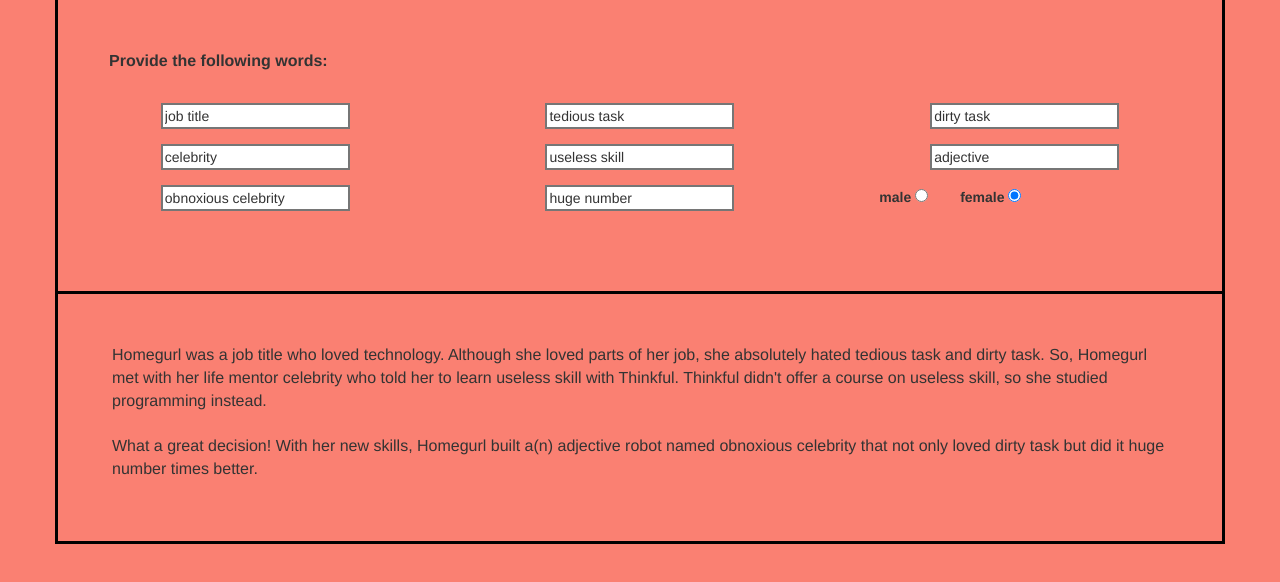
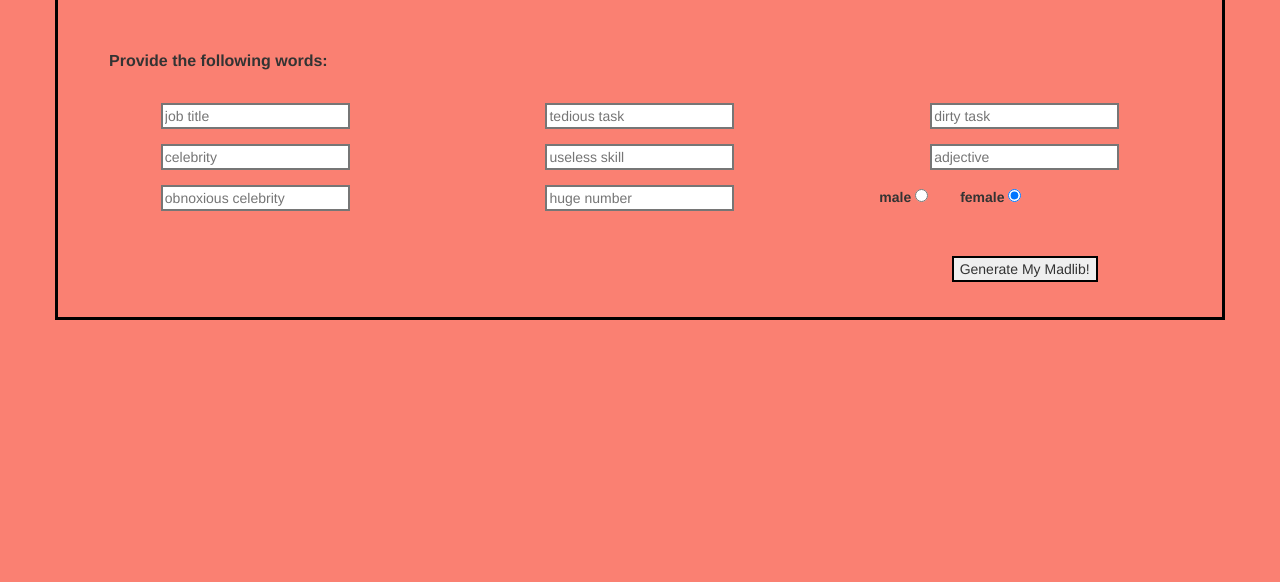
Before and after one commit to n8joseph/madlib, a plain HTML site: page index.html in a window 1280 px wide. Shown: the part 126-708 px from the top of the page. Drawn offline with nearby package versions, Linux system fonts and the light colour scheme.

Commit message:
added 2nd view

```diff
--- a/app.js
+++ b/app.js
@@ -2,4 +2,9 @@ angular.module('myApp', [])
 	.controller('MyCtrl', function($scope) {
 		$scope.genders = ['male', 'female'];
 		$scope.mygender = { current: 'female' }
+		$scope.myview = 1
+		$scope.submit = function() {
+
+		}
+
 	});
--- a/css/styles.css
+++ b/css/styles.css
@@ -57,11 +57,11 @@ input {
 }
 
 .inputrow {
-	margin-bottom: 20px;
+	margin-bottom: 0px;
 }
 
 #story {
-	padding: 20px 54px 50px 54px;
+	padding: 20px 54px 20px 54px;
 	display: block;
 	text-align: middle;
 
--- a/index.html
+++ b/index.html
@@ -22,56 +22,66 @@
      <!-- </div> -->
      </div>
    </div>
-      <div class="container" style="padding-top: 50px; padding-bottom: 50px; border-right: 3px solid black; border-left: 3px solid black; border-bottom: 3px solid black">
+      <div class="container" style="padding-top: 50px; padding-bottom: 20px; border-right: 3px solid black; border-left: 3px solid black; border-bottom: 3px solid black" ng-show="myview == 1">
         <div class="row">
           <div class="col-sm-8">
             <p style="margin-left: 36px; font-size: 16px"><strong>Provide the following words:</strong></p>
           </div>
         </div>
         <div id="inputs">
-          <form name="questionForm" novalidate class="form-horizontal">
+          <form name="questionForm" class="form-horizontal" ng-submit="submit()">
             <div class="form-group form-group-sm">
               <div class="row" style="margin-bottom: 15px">
                 <div class="col-sm-4">
-                 <input type="text" ng-model="job_title" ng-init="job_title='job title'" style="display: block;
+                 <input type="text" required ng-model="job_title" placeholder="job title" style="display: block;
              margin : 0 auto"/>
                 </div>
                 <div class="col-sm-4">
-                 <input type="text" ng-model="tedious_task" ng-init="tedious_task='tedious task'" style="display: block;
+                 <input type="text" required ng-model="tedious_task" placeholder="tedious task" style="display: block;
              margin : 0 auto"/>
                 </div>
                 <div class="col-sm-4">
-                 <input type="text" ng-model="dirty_task" ng-init="dirty_task='dirty task'" style="display: block;
+                 <input type="text" required ng-model="dirty_task" placeholder="dirty task" style="display: block;
              margin : 0 auto"/>
                </div>
               </div>
               <div class="row" style="margin-bottom: 15px">
                 <div class="col-sm-4">
-                  <input type="text" ng-model="celebrity" ng-init="celebrity='celebrity'" style="display: block;
+                  <input type="text" required ng-model="celebrity" placeholder="celebrity" style="display: block;
              margin : 0 auto"/>
                 </div>
                 <div class="col-sm-4">
-                  <input type="text" ng-model="useless_skill" ng-init="useless_skill='useless skill'" style="display: block;
+                  <input type="text" required ng-model="useless_skill" placeholder="useless skill" style="display: block;
              margin : 0 auto"/>
                 </div>
                 <div class="col-sm-4">
-                  <input type="text" ng-model="adjective" ng-init="adjective='adjective'" style="display: block;
+                  <input type="text" required ng-model="adjective" placeholder="adjective" style="display: block;
              margin : 0 auto"/>
                 </div>
               </div>
               <div class="row" style="margin-bottom: 15px">
                 <div class="col-sm-4">
-                  <input type="text" ng-model="obnoxious_celebrity" ng-init="obnoxious_celebrity='obnoxious celebrity'" style="display: block;
+                  <input type="text" required ng-model="obnoxious_celebrity" placeholder="obnoxious celebrity" style="display: block;
              margin : 0 auto"/>
                 </div>
                 <div class="col-sm-4">
-                  <input type="text" ng-model="huge_number" ng-init="huge_number='huge number'" style="display: block;
+                  <input type="number" required ng-model="huge_number" placeholder="huge number" style="display: block;
              margin : 0 auto"/>
                 </div>
                 <div class="col-sm-4">
                   <label ng-repeat="gender in genders" for="{{ gender }}" style="margin: 0 0px 0 32px">{{ gender }}
                   <input type="radio" ng-model="mygender.current" ng-value="gender"/></label>
                 </div>
+              </div>
+              <div class="row" style="margin-top: 45px">
+                <div class="col-sm-4"></div>
+                <div class="col-sm-4"></div>
+                <div class="col-sm-4">
+                  <input type="submit" value="Generate My Madlib!" ng-click="myview = 2" style="display: block;
+             margin : 0 auto"/>
+                </div>
+
+
               </div>
             </div>
           </form>
@@ -80,18 +90,28 @@
 
    </div>
 
-   <div class="container" style="border-right: 3px solid black; border-left: 3px solid black; border-bottom: 3px solid black; padding-top: 30px">
+   <div class="container" style="border-right: 3px solid black; border-left: 3px solid black; border-bottom: 3px solid black; padding-top: 30px; padding-bottom: 30px" ng-show="myview == 2">
        <div class="row">
          <div id="story">
             <p style="font-size: 16px">
-                <span ng-if="mygender.current=='female'">Homegurl</span><span ng-if="mygender.current=='male'">Homeboi</span> was a {{ job_title }} who loved technology. Although <span ng-if="mygender.current=='female'">she</span><span ng-if="mygender.current=='male'">he</span> loved parts of <span ng-if="mygender.current=='female'">her</span><span ng-if="mygender.current=='male'">his</span> job, <span ng-if="mygender.current=='female'">she</span><span ng-if="mygender.current=='male'">he</span> absolutely hated  {{ tedious_task }} and {{ dirty_task }}. So, <span ng-if="mygender.current=='female'">Homegurl</span><span ng-if="mygender.current=='male'">Homeboi</span> met with <span ng-if="mygender.current=='female'">her</span><span ng-if="mygender.current=='male'">his</span> life mentor {{ celebrity }} who told her to learn {{ useless_skill }} with Thinkful. Thinkful didn't offer a course on {{ useless_skill }}, so <span ng-if="mygender.current=='female'">she</span><span ng-if="mygender.current=='male'">he</span> studied programming instead.
+                <span ng-if="mygender.current=='female'">Homegurl</span><span ng-if="mygender.current=='male'">Homeboi</span> was a {{ job_title }} who loved technology. Although <span ng-if="mygender.current=='female'">she</span><span ng-if="mygender.current=='male'">he</span> loved parts of <span ng-if="mygender.current=='female'">her</span><span ng-if="mygender.current=='male'">his</span> job, <span ng-if="mygender.current=='female'">she</span><span ng-if="mygender.current=='male'">he</span> absolutely hated  {{ tedious_task }} and {{ dirty_task }}. So, <span ng-if="mygender.current=='female'">Homegurl</span><span ng-if="mygender.current=='male'">Homeboi</span> met with <span ng-if="mygender.current=='female'">her</span><span ng-if="mygender.current=='male'">his</span> life mentor {{ celebrity }} who told <span ng-if="mygender.current=='female'">her</span><span ng-if="mygender.current=='male'">him</span> to learn {{ useless_skill }} with Thinkful. Thinkful didn't offer a course on {{ useless_skill }}, so <span ng-if="mygender.current=='female'">she</span><span ng-if="mygender.current=='male'">he</span> studied programming instead.
                 <br/>
                 <br/>
               	What a great decision! With <span ng-if="mygender.current=='female'">her</span><span ng-if="mygender.current=='male'">his</span> new skills, <span ng-if="mygender.current=='female'">Homegurl</span><span ng-if="mygender.current=='male'">Homeboi</span> built a(n) {{ adjective }} robot named {{ obnoxious_celebrity }} that not only loved {{ dirty_task }} but did it {{ huge_number }} times better.
       		  </p>
           </div>
         </div>
-      </div>
+      <form name="resetForm" ng-submit="submit2()">
+        <div class="row" style="margin-top:20px">
+                <div class="col-sm-4"></div>
+                <div class="col-sm-4"></div>
+                <div class="col-sm-4">
+                  <input type="submit" value="Reset" ng-click="myview = 1" style="display: block;
+             margin : 0 auto"/>
+                </div>
+        </div>
+      </form>
+    </div>
 
    	<!-- <p>
 
```
